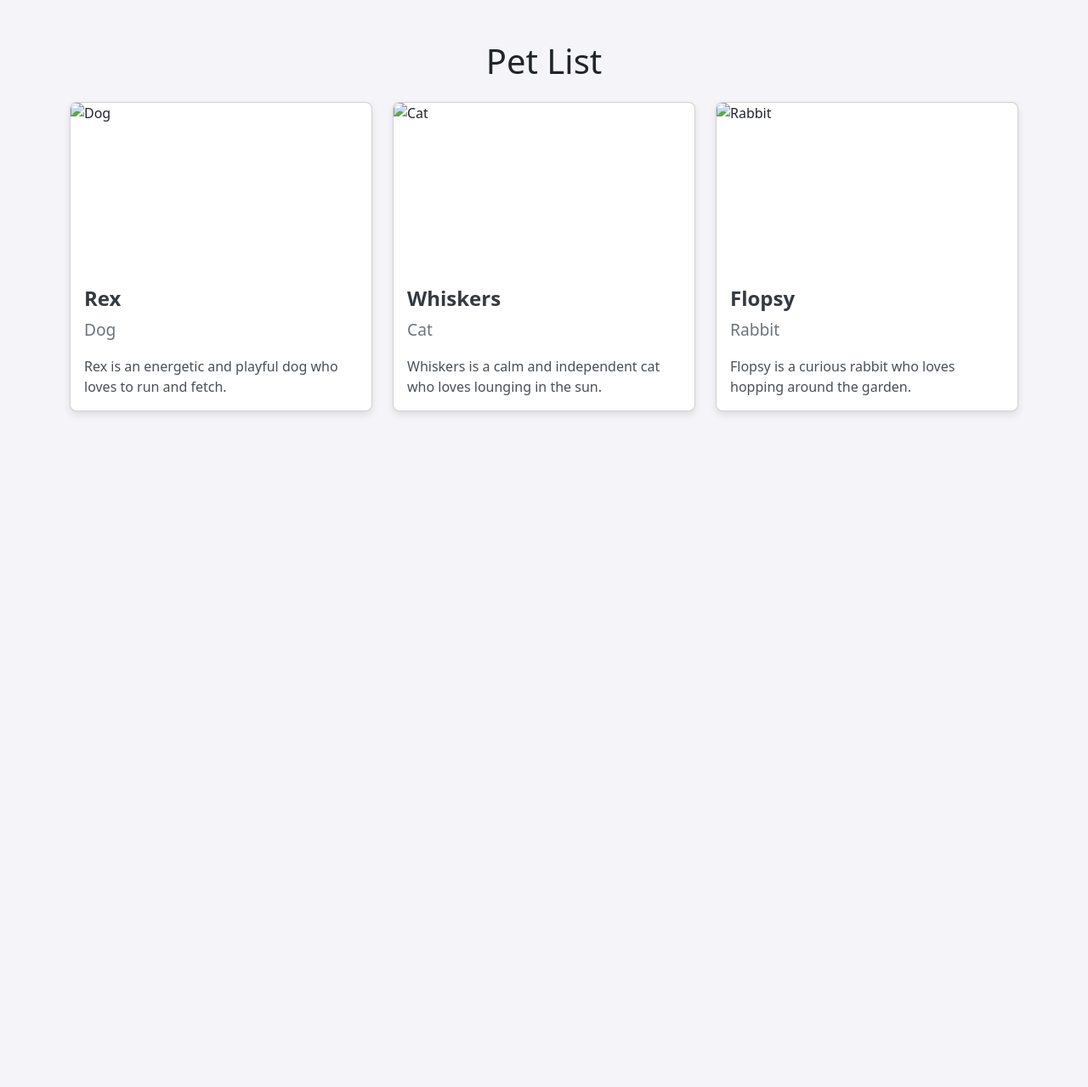
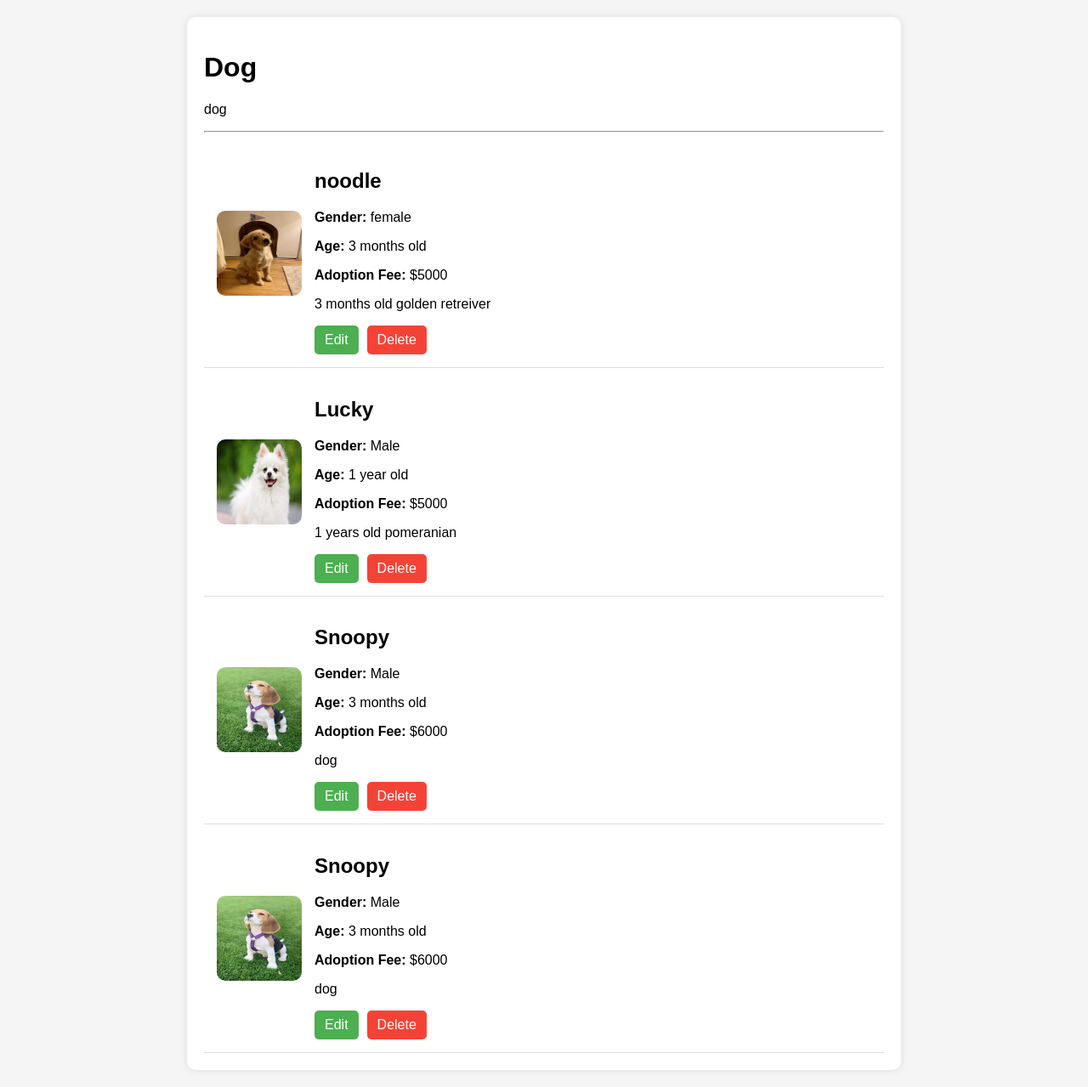
Before and after one commit to swapnacv21/HappyTails_Project, a Django app: page /dog_list/1 in a window 1280 px wide. Shown: the whole page at 85% size. Before the commit the page ends 488 px from the top, so only its background shows below. Run offline with Django 5.2, Linux system fonts and the light colour scheme; data comes from the database, SQL or seed files in the repository; both versions use the stored data as it was after the commit; some libraries are stand-ins or nearby versions.

Commit message:
project started

```diff
--- a/happy_tails/app/views.py
+++ b/happy_tails/app/views.py
@@ -52,20 +52,70 @@ def shop_home(req):
         return redirect(shop_login)
 
 
+# def add_pet(req):
+#     if req.method=='POST':
+#         id=req.POST['pet_id']
+#         name=req.POST['pet_name']
+#         gender=req.POST['pet_gender']
+#         age=req.POST['pet_age']
+#         adoption_fee=req.POST['adoption_fee']
+#         dis=req.POST['pet_description']
+#         file=req.FILES['pet_img']
+#         pet_category=req.POST['pet_category']
+#         data=Pets.objects.create(pet_id=id,pet_name=name,gender=gender,age=age,adoption_fee=adoption_fee,dis=dis,img=file,category=pet_category)
+#         data.save()
+#         return redirect(shop_home)
+#     pet=Pet_category.objects.all()
+#     return render(req,'shop/add_pet.html',{'pets': pet})
+
 def add_pet(req):
+    if req.method == 'POST':
+        id = req.POST['pet_id']
+        name = req.POST['pet_name']
+        gender = req.POST['pet_gender']
+        age = req.POST['pet_age']
+        adoption_fee = req.POST['adoption_fee']
+        dis = req.POST['pet_description']
+        file = req.FILES.get('pet_img')  # Ensure file upload works
+        pet_category_id = req.POST['pet_category']
+
+        try:
+            pet_category = Pet_category.objects.get(id=pet_category_id)  # Ensure category exists
+            data = Pets.objects.create(
+                pet_id=id,
+                pet_name=name,
+                gender=gender,
+                age=age,
+                adoption_fee=adoption_fee,
+                dis=dis,
+                img=file,
+                category=pet_category
+            )
+            data.save()
+            return redirect(shop_home)  # Redirect after successful submission
+        except Pet_category.DoesNotExist:
+            return render(req, 'shop/add_pet.html', {'error': 'Invalid category selected'})
+
+    pets = Pet_category.objects.all()
+    return render(req, 'shop/add_pet.html',{'pets':pets})
+
+
+def edit_pet(req,id):
+    pet=Pets.objects.get(pk=id)
     if req.method=='POST':
-        id=req.POST['pet_id']
+        e_id=req.POST['pet_id']
         name=req.POST['pet_name']
         gender=req.POST['pet_gender']
         age=req.POST['pet_age']
         adoption_fee=req.POST['adoption_fee']
         dis=req.POST['pet_description']
         file=req.FILES['pet_img']
-        pet_category=req.POST['pet_category']
-        data=Pets.objects.create(pet_id=id,pet_name=name,gender=gender,age=age,adoption_fee=adoption_fee,dis=dis,img=file,category=pet_category)
-        data.save()
+        if file:
+            Pets.objects.filter(pk=id).update(pet_id=e_id,pet_name=name,gender=gender,age=age,adoption_fee=adoption_fee,dis=dis,img=file,category=pet_category)
+        else:
+            Pets.objects.filter(pk=id).update(pet_id=e_id,pet_name=name,gender=gender,age=age,adoption_fee=adoption_fee,dis=dis,category=pet_category)
         return redirect(shop_home)
-    return render(req,'shop/add_pet.html')
+    return render(req,'shop/edit_pet.html',{'pets':pet})
 
 
 def dog_list(req,id):
--- a/happy_tails/templates/shop/pet_list.html
+++ b/happy_tails/templates/shop/pet_list.html
@@ -1,84 +1,145 @@
+<!-- <!DOCTYPE html>
+<html lang="en">
+<head>
+    <meta charset="UTF-8">
+    <meta name="viewport" content="width=device-width, initial-scale=1.0">
+    <title>{{ category.name }} - Pet List</title>
+    <style>
+        body {
+            font-family: Arial, sans-serif;
+            background-color: #f5f5f5;
+            margin: 0;
+            padding: 20px;
+        }
+        .container {
+            max-width: 800px;
+            margin: 0 auto;
+            background: white;
+            padding: 20px;
+            border-radius: 10px;
+            box-shadow: 0 0 10px rgba(0, 0, 0, 0.1);
+        }
+        .pet {
+            display: flex;
+            align-items: center;
+            padding: 15px;
+            border-bottom: 1px solid #ddd;
+        }
+        .pet img {
+            width: 100px;
+            height: 100px;
+            border-radius: 10px;
+            margin-right: 15px;
+        }
+        .pet-details {
+            flex-grow: 1;
+        }
+    </style>
+</head>
+<body>
+    <div class="container">
+        <h1>{{ category.name }}</h1>
+        <p>{{ category.description }}</p>
+        <hr>
+        {% for pet in pet_details %}
+        <div class="pet">
+            <img src="{{ pet.img.url }}" alt="{{ pet.pet_name }}">
+            <div class="pet-details">
+                <h2>{{ pet.pet_name }}</h2>
+                <p><strong>Gender:</strong> {{ pet.gender }}</p>
+                <p><strong>Age:</strong> {{ pet.age }}</p>
+                <p><strong>Adoption Fee:</strong> ${{ pet.adoption_fee }}</p>
+                <p>{{ pet.dis }}</p>
+            </div>
+        </div>
+        {% empty %}
+        <p>No pets available in this category.</p>
+        {% endfor %}
+    </div>
+</body>
+</html> -->
+
+
+
 <!DOCTYPE html>
 <html lang="en">
 <head>
     <meta charset="UTF-8">
     <meta name="viewport" content="width=device-width, initial-scale=1.0">
-  <title>Pet List</title>
-  <!-- Bootstrap CSS -->
-  <link href="https://cdn.jsdelivr.net/npm/bootstrap@5.3.0-alpha1/dist/css/bootstrap.min.css" rel="stylesheet">
-
+    <title>{{ category.name }} - Pet List</title>
     <style>
         body {
-      background-color: #f4f4f9;
+            font-family: Arial, sans-serif;
+            background-color: #f5f5f5;
+            margin: 0;
+            padding: 20px;
         }
-    .pet-card {
-      margin-bottom: 20px;
-      border-radius: 8px;
-      box-shadow: 0 4px 8px rgba(0, 0, 0, 0.1);
+        .container {
+            max-width: 800px;
+            margin: 0 auto;
+            background: white;
+            padding: 20px;
+            border-radius: 10px;
+            box-shadow: 0 0 10px rgba(0, 0, 0, 0.1);
         }
-    .pet-image {
-      border-radius: 8px 8px 0 0;
-      height: 200px;
-      object-fit: cover;
+        .pet {
+            display: flex;
+            align-items: center;
+            padding: 15px;
+            border-bottom: 1px solid #ddd;
         }
-    .pet-name {
-      font-size: 1.5rem;
-      font-weight: bold;
-      color: #343a40;
+        .pet img {
+            width: 100px;
+            height: 100px;
+            border-radius: 10px;
+            margin-right: 15px;
         }
-    .pet-type {
-      font-size: 1.2rem;
-      color: #6c757d;
+        .pet-details {
+            flex-grow: 1;
         }
-    .pet-description {
-      font-size: 1rem;
-      color: #495057;
+        .buttons {
+            display: flex;
+            gap: 10px;
+        }
+        .btn {
+            padding: 8px 12px;
+            text-decoration: none;
+            color: white;
+            border-radius: 5px;
+            border: none;
+            cursor: pointer;
+        }
+        .edit-btn {
+            background-color: #4CAF50;
+        }
+        .delete-btn {
+            background-color: #f44336;
         }
     </style>
 </head>
 <body>
-
-  <div class="container my-5">
-    <h1 class="text-center mb-4">Pet List</h1>
-
-    <div class="row">
-      <!-- Pet 1 -->
-      <div class="col-md-4">
-        <div class="card pet-card">
-          <img src="https://via.placeholder.com/300x200?text=Dog" class="card-img-top pet-image" alt="Dog">
-          <div class="card-body">
-            <h5 class="card-title pet-name">Rex</h5>
-            <p class="pet-type">Dog</p>
-            <p class="card-text pet-description">Rex is an energetic and playful dog who loves to run and fetch.</p>
+    <div class="container">
+        <h1>{{ category.name }}</h1>
+        <p>{{ category.description }}</p>
+        <hr>
+        {% for pet in pet_details %}
+        <div class="pet">
+            <img src="{{ pet.img.url }}" alt="{{ pet.pet_name }}">
+            <div class="pet-details">
+                <h2>{{ pet.pet_name }}</h2>
+                <p><strong>Gender:</strong> {{ pet.gender }}</p>
+                <p><strong>Age:</strong> {{ pet.age }}</p>
+                <p><strong>Adoption Fee:</strong> ${{ pet.adoption_fee }}</p>
+                <p>{{ pet.dis }}</p>
+                <div class="buttons">
+                    <a href="{% url 'edit_pet' pet.id %}" class="btn edit-btn">Edit</a>
+                    <a href="{% url 'delete_pet' pet.id %}" class="btn delete-btn">Delete</a>
                 </div>
             </div>
         </div>
-      <!-- Pet 2 -->
-      <div class="col-md-4">
-        <div class="card pet-card">
-          <img src="https://via.placeholder.com/300x200?text=Cat" class="card-img-top pet-image" alt="Cat">
-          <div class="card-body">
-            <h5 class="card-title pet-name">Whiskers</h5>
-            <p class="pet-type">Cat</p>
-            <p class="card-text pet-description">Whiskers is a calm and independent cat who loves lounging in the sun.</p>
+        {% empty %}
+        <p>No pets available in this category.</p>
+        {% endfor %}
     </div>
-        </div>
-      </div>
-      <!-- Pet 3 -->
-      <div class="col-md-4">
-        <div class="card pet-card">
-          <img src="https://via.placeholder.com/300x200?text=Rabbit" class="card-img-top pet-image" alt="Rabbit">
-          <div class="card-body">
-            <h5 class="card-title pet-name">Flopsy</h5>
-            <p class="pet-type">Rabbit</p>
-            <p class="card-text pet-description">Flopsy is a curious rabbit who loves hopping around the garden.</p>
-          </div>
-        </div>
-      </div>
-    </div>
-  </div>
-
-  <!-- Bootstrap JS (Optional for interactivity) -->
-  <script src="https://cdn.jsdelivr.net/npm/bootstrap@5.3.0-alpha1/dist/js/bootstrap.bundle.min.js"></script>
 </body>
 </html>
```
Also changed, not shown: happy_tails/templates/shop/add_pet.html (+48 -71 lines), happy_tails/templates/shop/home.html (+1 -7 lines), happy_tails/db.sqlite3, happy_tails/media/catimg.jpg (added), happy_tails/media/catpet.jpg (added), happy_tails/media/dog2.jpg (added), happy_tails/media/dog3.jpg (added), happy_tails/media/dog3_OujXnuQ.jpg (added), happy_tails/static/images/bgimg1.jpg (added), happy_tails/static/images/bgimg2.jpg (added), happy_tails/static/images/bgimg3.jpg (added), happy_tails/static/images/golden.jpg (added), happy_tails/static/images/happytailslogo.jpg (added). Lines whose indentation alone changed are shown as unchanged.
